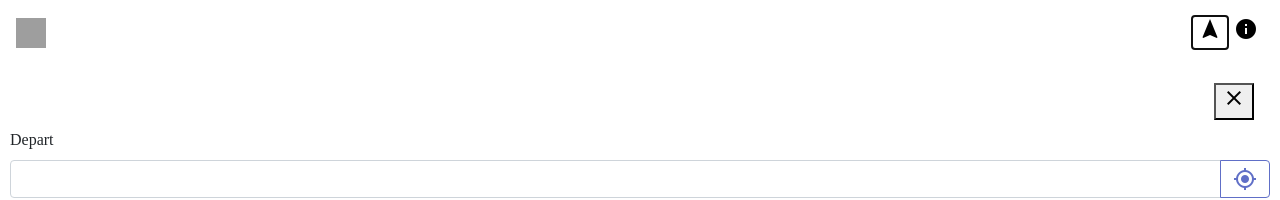
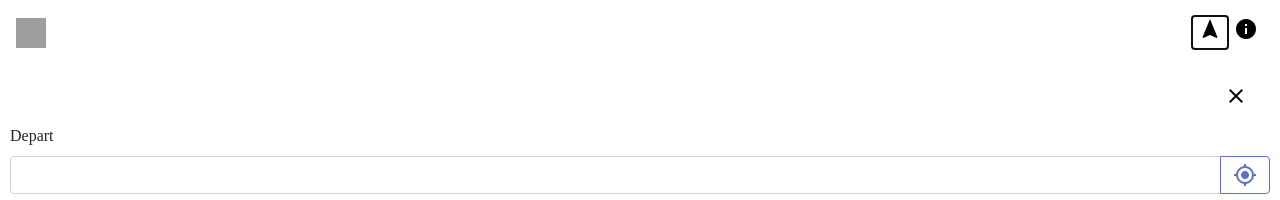
Before and after one commit to MediaComem/modos, a Next.js app in the folder packages/modos-static-site/: page /map in a window 1280 px wide. Both pictures are taken after a click on the button "navigation". Shown: the top 200 px of the page. Built offline with nearby package versions, Linux system fonts and the light colour scheme; grey boxes are pictures that could not be loaded; a web font is replaced by a local one.

Commit message:
improve layer management

```diff
--- a/packages/modos-static-site/components/map-app/Leaflet.tsx
+++ b/packages/modos-static-site/components/map-app/Leaflet.tsx
@@ -1,5 +1,42 @@
 import React, { useEffect, useRef, useState } from 'react';
-import { TileLayer, Map, MapOptions, LeafletMouseEvent, LayerGroup, Marker } from 'leaflet';
+import {
+  TileLayer,
+  Map,
+  MapOptions,
+  LeafletMouseEvent,
+  LayerGroup,
+  Marker
+} from 'leaflet';
+
+/**
+ *
+ */
+export interface ICustomLeafletLayerGroup {
+  id: number;
+  lastUpdate: number;
+  markers?: [];
+}
+
+/**
+ *
+ * @param layer
+ */
+const processLayer = (LEAFLET: any, currentMap: any, layer: ICustomLeafletLayerGroup) => {
+  if (layer.markers) {
+    const baseIcon = LEAFLET.icon({
+      iconUrl: 'https://unpkg.com/leaflet@1.6.0/dist/images/marker-icon.png'
+    });
+
+    const markers: Marker[] = [];
+
+    layer.markers.forEach(marker => {
+      markers.push(LEAFLET.marker(marker, { icon: baseIcon }));
+    });
+    const newLayerGroup: LayerGroup = new LEAFLET.LayerGroup(markers);
+
+    return newLayerGroup.addTo(currentMap);
+  }
+};
 
 /**
  * Define the avaible props for the LeafletMap component
@@ -15,7 +52,7 @@ interface IPropsLeafletMap {
   className?: string;
   onMapClick?: (evt: LeafletMouseEvent) => any;
   options?: MapOptions;
-  layerGroups?: any[];
+  layerGroups?: ICustomLeafletLayerGroup[];
 }
 
 /**
@@ -24,7 +61,6 @@ interface IPropsLeafletMap {
  * @param options @see https://leafletjs.com/reference-1.6.0.html#map-option
  */
 const initMap = async (id, options: MapOptions) => {
-
   const leaflet: any = await import('leaflet');
   await import('leaflet-providers');
 
@@ -54,6 +90,7 @@ const initMap = async (id, options: MapOptions) => {
 const LeafletCustomMap = (props: IPropsLeafletMap) => {
   const [ isMapInit, setIsMapInit ] = useState(false);
   const [ initializedMap, initializeMap ] = useState(null);
+  const [ layerGroups, setLayerGroups ] = useState([]);
   const map = useRef(null);
 
   /*
@@ -72,7 +109,6 @@ const LeafletCustomMap = (props: IPropsLeafletMap) => {
         .finally(() => {
           setIsMapInit(true);
         });
-
     }
 
     return () => {
@@ -106,30 +142,33 @@ const LeafletCustomMap = (props: IPropsLeafletMap) => {
     }
 
     if (map.current && initializedMap) {
+      const LEAFLET = window.L;
+      const currentMap: Map = initializedMap;
+      const newLayerGroups = layerGroups;
 
-      const LEAFLET = window.L;
-      const baseIcon = LEAFLET.icon({ iconUrl: 'https://unpkg.com/leaflet@1.6.0/dist/images/marker-icon.png' });
+      for (const layer of props.layerGroups) {
+        const layerIndex = newLayerGroups.findIndex(stateLayer => stateLayer.id === layer.id);
 
-      const currentMap: Map = initializedMap;
+        if (newLayerGroups[layerIndex]) {
 
-      props.layerGroups.forEach(layerGrp => {
-        const markers: Marker[] = [];
-        layerGrp.forEach(marker => {
-          markers.push(LEAFLET.marker(marker, { icon: baseIcon }));
-        });
-        const newLayerGroup: LayerGroup = new LEAFLET.LayerGroup(markers);
+          // if layer has been update
+          if (newLayerGroups[layerIndex].lastUpdate < layer.lastUpdate) {
+            currentMap.removeLayer(newLayerGroups[layerIndex].leafletLayer);
+            newLayerGroups[layerIndex].leafletLayer = processLayer(LEAFLET, currentMap, layer);
+          }
 
-        newLayerGroup.addTo(currentMap);
+        } else {
+          const newLayerGroup = { id: layer.id, lastUpdate: layer.lastUpdate, leafletLayer: null };
+          newLayerGroup.leafletLayer = processLayer(LEAFLET, currentMap, layer);
+          newLayerGroups.push(newLayerGroup);
+        }
+      }
 
-      });
+      setLayerGroups(newLayerGroups);
     }
   }, [ props.layerGroups ]);
 
-  return (
-    <div id={props.id} ref={map}>
-
-    </div>
-  );
+  return <div id={props.id} ref={map}></div>;
 };
 
 export { LeafletCustomMap };
--- a/packages/modos-static-site/components/map-app/NavigationPanel.tsx
+++ b/packages/modos-static-site/components/map-app/NavigationPanel.tsx
@@ -58,12 +58,20 @@ export const transformNavPanelLocationIntoMakersArray = (panelLocations: INavPan
  */
 export const NavigationPanel = ({ id, location, onClickExit, onClickTo, onClickFrom }: IPropsNavPanel) =>
   <div id={id}>
+    <style jsx>
+      {`
+        .navbar-btn {
+          background:none;
+          border:none;
+        }
+      `}
+    </style>
     <Navbar expand='lg' >
 
       <div className='mr-auto'></div>
 
       <div>
-        <button onClick={evt => onClickExit(evt)} className={'navbar-btn'}>
+        <button onClick={evt => onClickExit(evt)} className='navbar-btn'>
           <i className='material-icons'>close</i>
         </button>
       </div>
--- a/packages/modos-static-site/pages/map.tsx
+++ b/packages/modos-static-site/pages/map.tsx
@@ -2,8 +2,78 @@
 import { LeafletMouseEvent } from 'leaflet';
 import React, { useState } from 'react';
 import { Navbar } from 'react-bootstrap';
-import { LeafletCustomMap, NavigationPanel, transformNavPanelLocationIntoMakersArray } from '../components/index';
+import {
+  LeafletCustomMap,
+  NavigationPanel,
+  transformNavPanelLocationIntoMakersArray,
+  ICustomLeafletLayerGroup
+} from '../components/index';
 import styles from './map.module.scss';
+
+/**
+ *
+ */
+interface IMapPageState {
+  isNavigationPanelOpen: boolean;
+  currentSearchedPoint: string;
+  location: { to: any; from: any };
+  navigationLayer: ICustomLeafletLayerGroup;
+}
+
+const INTIAL_STATE: IMapPageState = {
+  isNavigationPanelOpen: false,
+  currentSearchedPoint: '',
+  location: { to: null, from: null },
+  navigationLayer: { id: 1, lastUpdate: Date.now(), markers: [] }
+};
+
+enum MAP_ACTION {
+  SEARCH_LOCATION,
+  CHOOSE_LOCATION,
+  TOGGLE_PANEL
+}
+
+/**
+ *
+ * @param action
+ * @param payload
+ */
+const reducer = (
+  currentState: IMapPageState,
+  action: MAP_ACTION,
+  payload?
+): IMapPageState => {
+  switch (action) {
+    case MAP_ACTION.SEARCH_LOCATION:
+      return {
+        ...currentState,
+        isNavigationPanelOpen: false,
+        currentSearchedPoint: payload
+      };
+
+    case MAP_ACTION.CHOOSE_LOCATION:
+      return {
+        ...currentState,
+        location: payload.location,
+        isNavigationPanelOpen: true,
+        currentSearchedPoint: '',
+        navigationLayer: {
+          ...currentState.navigationLayer,
+          lastUpdate: Date.now(),
+          markers: payload.layer
+        }
+      };
+
+    case MAP_ACTION.TOGGLE_PANEL:
+      return {
+        ...currentState,
+        isNavigationPanelOpen: !currentState.isNavigationPanelOpen
+      };
+
+    default:
+      return currentState;
+  }
+};
 
 /**
  * The MapPage Component
@@ -14,34 +84,41 @@ import styles from './map.module.scss';
  * @returns The MapPage React Component
  */
 const MapPage = () => {
-  const [ isNavigationPanelOpen, setIsNavigationPanelOpen ] = useState(false);
-  const [ isUserLookingForPoint, setIsUserLookingForPoint ] = useState('');
-  const [ location, setLocation ] = useState({ to: null, from: null });
-  const [ layerGroupNavigation, setGroupLayerNavigation ] = useState([]);
+  const [ state, setState ] = useState(INTIAL_STATE);
 
-  const onSearchingLocaton = point => {
-    setIsNavigationPanelOpen(false);
-    setIsUserLookingForPoint(point);
-  };
+  /**
+   *
+   * @param point
+   */
+  const onSearchingLocaton = point =>
+    setState(reducer(state, MAP_ACTION.SEARCH_LOCATION, point));
 
+  /**
+   *
+   * @param evt
+   */
   const onChooseLocation = (evt: LeafletMouseEvent) => {
-    if (isUserLookingForPoint !== '') {
-      const currLocation = location;
-      currLocation[isUserLookingForPoint] = evt.latlng;
-      setLocation(currLocation);
-      setIsNavigationPanelOpen(true);
-      setIsUserLookingForPoint('');
+    if (state.currentSearchedPoint !== '') {
+      const currLocation = state.location;
+      currLocation[state.currentSearchedPoint] = evt.latlng;
 
       const layer = [];
-      transformNavPanelLocationIntoMakersArray(currLocation)
-        .forEach(marker => layer.push(marker));
-      setGroupLayerNavigation(layer);
+      transformNavPanelLocationIntoMakersArray(currLocation).forEach(marker =>
+        layer.push(marker));
+
+      setState(
+        reducer(state, MAP_ACTION.CHOOSE_LOCATION, {
+          location: currLocation,
+          layer
+        })
+      );
     }
   };
 
-  return <>
+  return (
+    <>
       <div id={styles['map-app']}>
-      <Navbar id={styles['map-app-navbar']} expand='lg' >
+        <Navbar id={styles['map-app-navbar']} expand='lg'>
           <Navbar.Brand href='/'>
             <img
               src={require('../images/logo.svg')}
@@ -55,36 +132,41 @@ const MapPage = () => {
           <div className='mr-auto'></div>
 
           <div>
-          <button className={styles['navbar-btn']} onClick={() => setIsNavigationPanelOpen(true)}>
-            <i className='material-icons' >navigation</i>
+            <button
+              className={styles['navbar-btn']}
+              onClick={() => setState(reducer(state, MAP_ACTION.TOGGLE_PANEL))}
+            >
+              <i className='material-icons'>navigation</i>
             </button>
 
             <button className={styles['navbar-btn']}>
               <i className='material-icons'>info</i>
             </button>
           </div>
-
         </Navbar>
 
         <div id={styles['map-app-container']}>
-
-        {
-          isNavigationPanelOpen &&
+          {state.isNavigationPanelOpen &&
             <NavigationPanel
               id={styles['map-app-navigation-panel']}
-          onClickExit={() => setIsNavigationPanelOpen(false)}
+              onClickExit={() =>
+                setState(reducer(state, MAP_ACTION.TOGGLE_PANEL))
+              }
               onClickFrom={() => onSearchingLocaton('from')}
               onClickTo={() => onSearchingLocaton('to')}
-          location={location}></NavigationPanel>}
+              location={state.location}
+            ></NavigationPanel>
+          }
 
           <LeafletCustomMap
             id={styles.map}
             onMapClick={evt => onChooseLocation(evt)}
-          layerGroups={[ layerGroupNavigation ]}></LeafletCustomMap>
+            layerGroups={[ state.navigationLayer ]}
+          ></LeafletCustomMap>
         </div>
       </div>
-  </>;
+    </>
+  );
 };
 
-
 export default MapPage;
```
Also changed, not shown: packages/modos-static-site/pages/map.module.scss (+6 -6 lines). Lines whose indentation alone changed are shown as unchanged.
